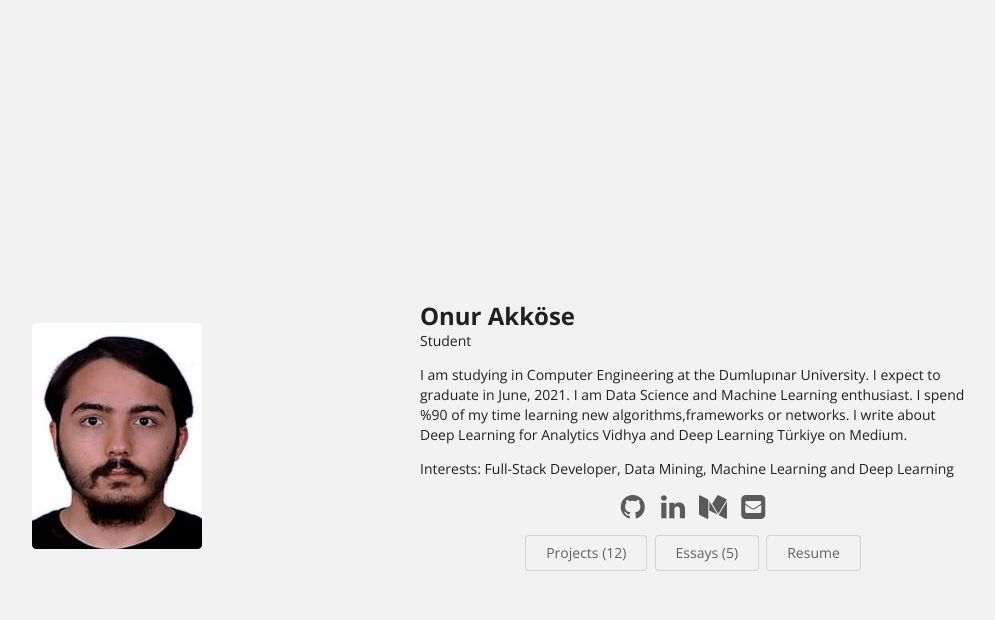
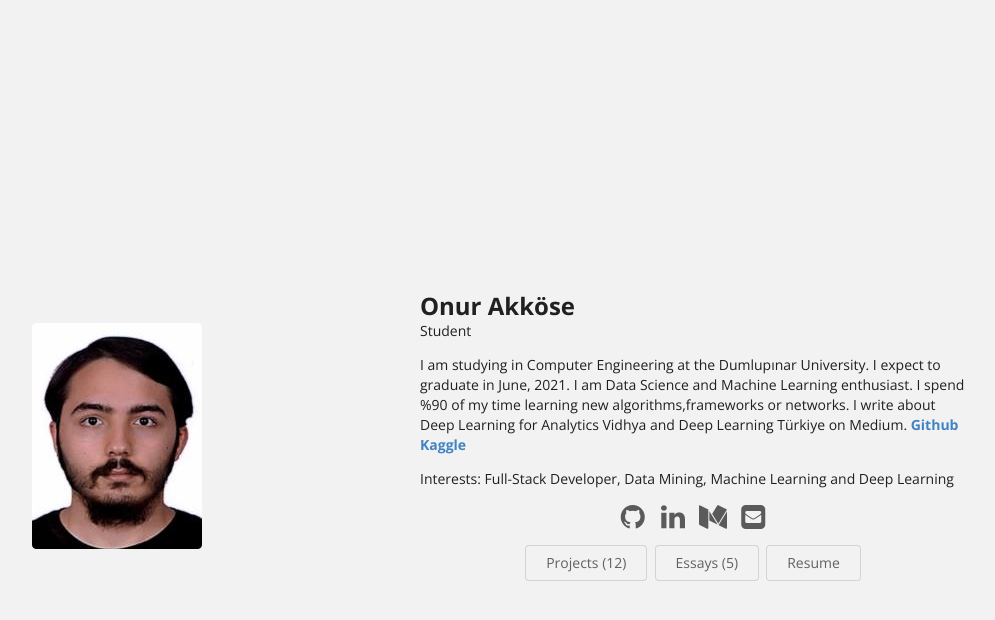
Before and after one commit to OnurAkkose/OnurAkkose.github.io, a Jekyll site: the page built from index.html, in a window 1280 px wide. Shown: the top 620 px of the page, without its empty margins (234-1229 px from the left). Built offline with Jekyll 4.4.1, drawn with Linux system fonts in a browser that asks for light colours.

Commit message:
Update theme-home-builtin-2.html

```diff
--- a/_includes/theme-home-builtin-2.html
+++ b/_includes/theme-home-builtin-2.html
@@ -17,7 +17,11 @@
     <p class="">{{ site.data.bio.basics.label }}</p>
     <p class="">
       {{ site.data.bio.basics.summary }}
+
+      <a href="https://github.com/OnurAkkose"><b>Github</b></a><br>
+      <a href="https://www.kaggle.com/onurakkse"><b>Kaggle</b></a>
     </p>
+
     <p>Interests:
       {% for interest in site.data.bio.interests %}
         {{ interest.name }}{% if forloop.last != true %}, {% endif %}
```
